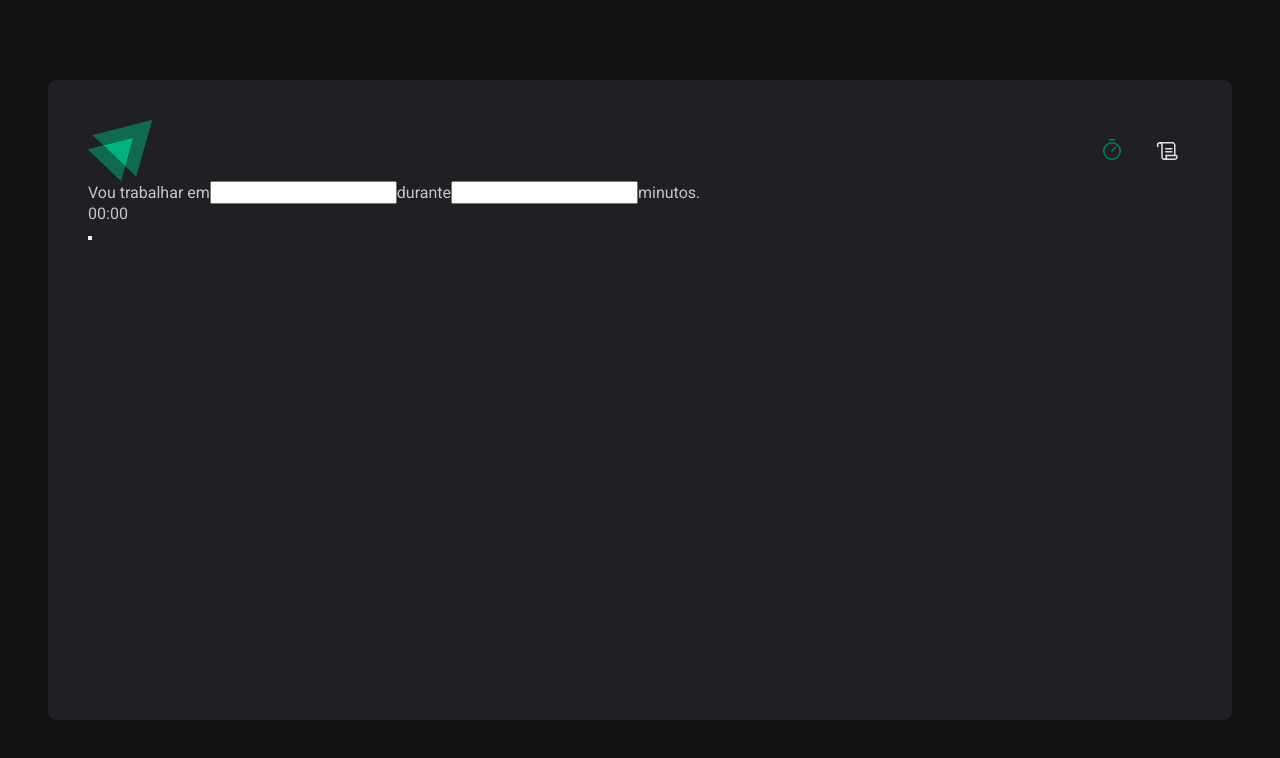
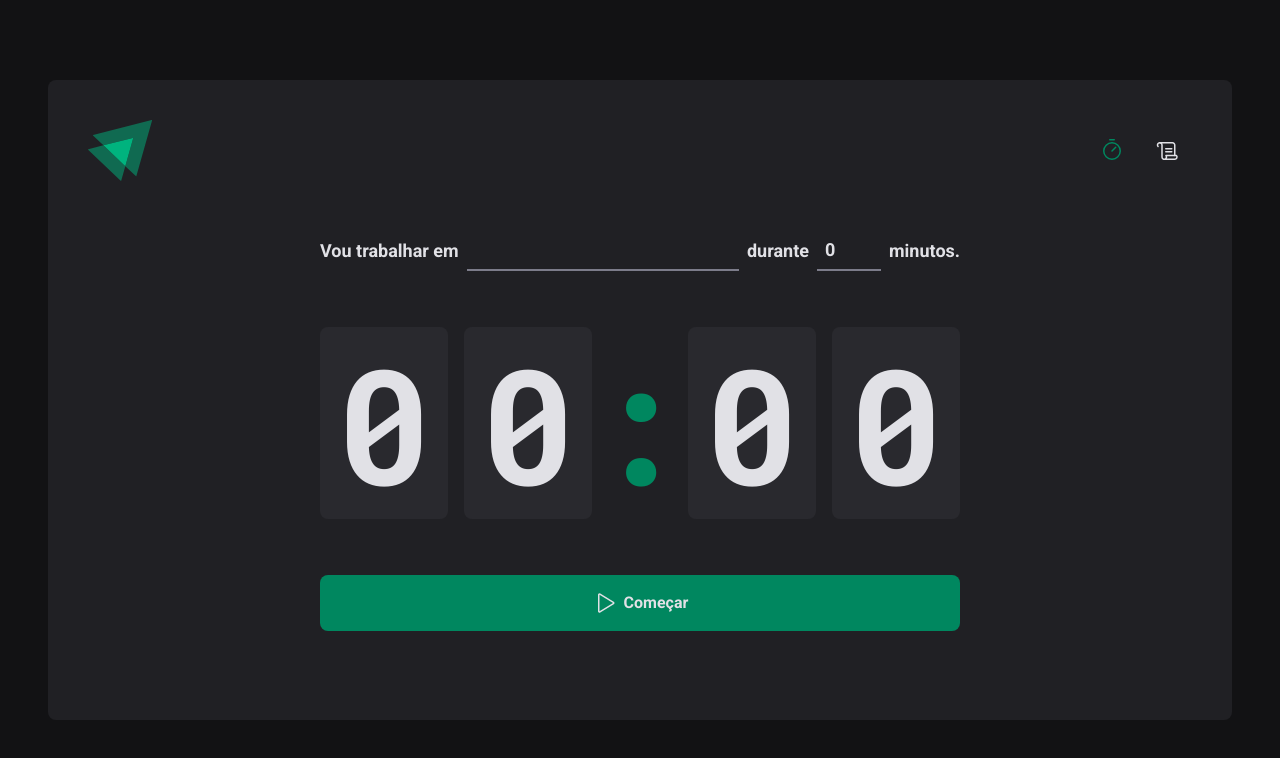
Before and after one commit to DanilloRezende/02-ignite-timer-2023, a React (Vite) app in the folder 02-ignite-timer/: page / in a window 1280 px wide. Shown: the top 758 px of the page. Built offline with nearby package versions, Linux system fonts and the light colour scheme; the HTML template or start-up script is replaced by a standard one.

Commit message:
Formulário

```diff
--- a/02-ignite-timer/package.json
+++ b/02-ignite-timer/package.json
@@ -10,11 +10,14 @@
     "preview": "vite preview"
   },
   "dependencies": {
+    "@hookform/resolvers": "^3.3.1",
     "phosphor-react": "^1.4.1",
     "react": "^18.2.0",
     "react-dom": "^18.2.0",
+    "react-hook-form": "^7.46.2",
     "react-router-dom": "^6.16.0",
-    "styled-components": "^6.0.8"
+    "styled-components": "^6.0.8",
+    "zod": "^3.22.2"
   },
   "devDependencies": {
     "@types/react": "^18.2.15",
--- a/02-ignite-timer/src/pages/History.tsx
+++ /dev/null
@@ -1,9 +0,0 @@
-
-export function History() {
-    return (
-    <div>
-    <h1>History</h1>
-
-</div>
-)
-}
--- /dev/null
+++ b/02-ignite-timer/src/pages/History/index.tsx
@@ -0,0 +1,64 @@
+import { HistoryContainer, HistoryList, Status } from "./styles";
+
+export function History() {
+    return (
+    <HistoryContainer>
+        <h1>History</h1>
+
+        <HistoryList>
+            <table>
+                <thead>
+                    <tr>
+                        <th>Tafera</th>
+                        <th>Duração</th>
+                        <th>Início</th>
+                        <th>Status</th>
+                    </tr>
+                </thead>
+                <tbody>
+                    <tr>
+                        <td>Tarefa</td>
+                        <td>20 minutos</td>
+                        <td>Há 2 meses</td>
+                        <td>
+                            <Status statusColor="green">Concluído</Status>
+                        </td>
+                    </tr>
+                </tbody>
+                <tbody>
+                    <tr>
+                        <td>Tarefa</td>
+                        <td>20 minutos</td>
+                        <td>Há 2 meses</td>
+                        <td>
+                            <Status statusColor="green">Concluído</Status>
+                        </td>
+                    </tr>
+                </tbody>
+                <tbody>
+                    <tr>
+                        <td>Tarefa</td>
+                        <td>20 minutos</td>
+                        <td>Há 2 meses</td>
+                        <td>
+                            <Status statusColor="yellow">Em andamento</Status>
+                        </td>
+                    </tr>
+                </tbody>
+                <tbody>
+                    <tr>
+                        <td>Tarefa</td>
+                        <td>20 minutos</td>
+                        <td>Há 2 meses</td>
+                        <td>
+                            <Status statusColor="red">Interrompido</Status>
+                        </td>
+                    </tr>
+                </tbody>
+
+            </table>
+        </HistoryList>
+
+    </HistoryContainer>
+)
+}
--- /dev/null
+++ b/02-ignite-timer/src/pages/History/styles.ts
@@ -0,0 +1,76 @@
+import styled from 'styled-components'
+
+export const HistoryContainer = styled.main`
+  flex: 1;
+  padding: 3.5rem;
+  display: flex;
+  flex-direction: column;
+  h1 {
+    font-size: 1.5rem;
+    color: ${(props) => props.theme['gray-100']};
+  }
+`
+
+export const HistoryList = styled.div`
+  flex: 1;
+  overflow: auto;
+  margin-top: 2rem;
+  table {
+    width: 100%;
+    border-collapse: collapse;
+    min-width: 600px;
+    th {
+      background-color: ${(props) => props.theme['gray-600']};
+      padding: 1rem;
+      text-align: left;
+      color: ${(props) => props.theme['gray-100']};
+      font-size: 0.875rem;
+      line-height: 1.6;
+      &:first-child {
+        border-top-left-radius: 8px;
+        padding-left: 1.5rem;
+      }
+      &:last-child {
+        border-top-right-radius: 8px;
+        padding-right: 1.5rem;
+      }
+    }
+    td {
+      background-color: ${(props) => props.theme['gray-700']};
+      border-top: 4px solid ${(props) => props.theme['gray-800']};
+      padding: 1rem;
+      font-size: 0.875rem;
+      line-height: 1.6;
+      &:first-child {
+        width: 50%;
+        padding-left: 1.5rem;
+      }
+      &:last-child {
+        padding-right: 1.5rem;
+      }
+    }
+  }
+`
+
+const STATUS_COLORS = {
+    yellow: 'yellow-500',
+    green: 'green-500',
+    red: 'red-500',
+  } as const
+
+  interface StatusProps {
+    statusColor: keyof typeof STATUS_COLORS
+  }
+
+  export const Status = styled.span<StatusProps>`
+    display: flex;
+    align-items: center;
+    gap: 0.5rem;
+    &::before {
+        content: '';
+        width: 0.5rem;
+        height: 0.5rem;
+        border-radius: 9999px;
+        background: ${(props) => props.theme[STATUS_COLORS[props.statusColor]]};
+  }
+`
--- a/02-ignite-timer/src/pages/Home/index.tsx
+++ b/02-ignite-timer/src/pages/Home/index.tsx
@@ -1,29 +1,84 @@
+import { Play } from "phosphor-react";
+import { CountdownContainer, FormContainer, HomeContainer, MinutesAmountInput, Separator, StartCountdownButton, TaskInput } from "./styles";
+import { useForm } from 'react-hook-form';
+import { zodResolver } from '@hookform/resolvers/zod';
+import * as zod from 'zod';
+
+const newCycleFormValidationSchema = zod.object({
+    task: zod.string().min(1, 'Informe a tarefa'),
+    minutesAmount: zod
+    .number()
+    .min(5, 'O ciclo precisa ser de no mínimo 5 minutos.')
+    .max(60, 'O ciclo precisa ser de no máximo 60 minutos.'),
+})
+
+
+type NewCycleFormData = zod.infer<typeof newCycleFormValidationSchema>
 
 export function Home() {
+
+    const { register, handleSubmit, watch, reset } = useForm<NewCycleFormData>({
+        resolver: zodResolver(newCycleFormValidationSchema),
+        defaultValues: {
+            task: ' ',
+            minutesAmount: 0,
+        },
+    })
+
+    function handleCreateNewCycle(data:NewCycleFormData){
+        console.log(data);
+        reset();
+    }
+
+    const task = watch('task')
+    const isSubmitDisabled = !task
+
     return (
-    <div>
-        <form action="">
-            <div>
+    <HomeContainer>
+        <form onSubmit={handleSubmit(handleCreateNewCycle)} action="">
+            <FormContainer>
                 <label htmlFor="">Vou trabalhar em</label>
-                <input id="task" />
+                <TaskInput
+                    id="task"
+                    placeholder="Dê um nome para o seu projeto."
+                    list="task-suggestions"
+                    {... register('task')}
+
+                />
+                <datalist id="task-suggestions">
+                    <option value="Projeto 01"/>
+                    <option value="Projeto 02"/>
+                    <option value="Projeto 03"/>
+                </datalist>
 
                 <label htmlFor="">durante</label>
-                <input type="number" id="minutesAmount"/>
+                <MinutesAmountInput
+                    type="number"
+                    id="minutesAmount"
+                    placeholder="00"
+                    step={5}
+                    min={5}
+                    max={60}
+                    {... register('minutesAmount', { valueAsNumber: true })}
+                />
 
                 <span>minutos.</span>
-            </div>
+            </FormContainer>
 
-            <div>
+            <CountdownContainer>
                 <span>0</span>
                 <span>0</span>
-                <span>:</span>
+                <Separator>:</Separator>
                 <span>0</span>
                 <span>0</span>
-            </div>
+            </CountdownContainer>
 
-            <button type="submit"></button>
+            <StartCountdownButton disabled={isSubmitDisabled} type="submit">
+                <Play size={24}/>
+                Começar
+            </StartCountdownButton>
         </form>
 
-    </div>
+    </HomeContainer>
     )
 }
--- a/02-ignite-timer/src/pages/Home/styles.ts
+++ b/02-ignite-timer/src/pages/Home/styles.ts
@@ -0,0 +1,108 @@
+import styled from "styled-components";
+
+export const HomeContainer = styled.main`
+    flex: 1;
+
+    display: flex;
+    flex-direction: column;
+    align-items: center;
+    justify-content: center;
+
+    form {
+        display: flex;
+        flex-direction: column;
+        align-items: center;
+        gap: 3.5rem;
+    }
+`
+
+export const FormContainer = styled.div`
+    width: 100%;
+    display: flex;
+    align-items: center;
+    justify-content: center;
+    gap: 0.5rem;
+    color: ${props => props.theme['gray-100']};
+    font-size: 1.125rem;
+    font-weight: bold;
+    flex-wrap: wrap;
+`
+
+export const CountdownContainer = styled.div`
+    font-family: 'Roboto Mono', monospace;
+    font-size: 10rem;
+    line-height: 8rem;
+    color: ${props => props.theme['gray-100']};
+
+    display: flex;
+    gap: 1rem;
+
+    span {
+        background: ${props => props.theme['gray-700']};
+        padding: 2rem 1rem;
+        border-radius: 8px;
+    }
+`
+
+export const Separator = styled.div`
+    padding: 2rem 0;
+    color: ${props => props.theme['green-500']};
+
+    width: 4rem;
+    overflow: hidden;
+    display: flex;
+    justify-content: center;
+`
+
+const BaseInput = styled.input`
+  background: transparent;
+  height: 2.5rem;
+  border: 0;
+  border-bottom: 2px solid ${(props) => props.theme['gray-500']};
+  font-weight: bold;
+  font-size: 1.125rem;
+  padding: 0 0.5rem;
+  color: ${(props) => props.theme['gray-100']};
+  &:focus {
+    box-shadow: none;
+    border-color: ${(props) => props.theme['green-500']};
+  }
+  &::placeholder {
+    color: ${(props) => props.theme['gray-500']};
+  }
+`
+
+export const TaskInput = styled(BaseInput)`
+  flex: 1;
+
+  &::-webkit-calendar-picker-indicator {
+    display: none !important;
+  }
+`
+
+export const MinutesAmountInput = styled(BaseInput)`
+  width: 4rem;
+`
+
+export const StartCountdownButton = styled.button`
+    width: 100%;
+    border: 0;
+    padding: 1rem;
+    border-radius: 8px;
+    display: flex;
+    align-items: center;
+    justify-content: center;
+    gap: 0.5rem;
+    font-weight: bold;
+    cursor: pointer;
+    background: ${(props) => props.theme['green-500']};
+    color: ${(props) => props.theme['gray-100']};
+    &:disabled {
+        opacity: 0.7;
+        cursor: not-allowed;
+    }
+    &:not(:disabled):hover {
+        background: ${(props) => props.theme['green-700']};
+    }
+
+`
--- a/02-ignite-timer/src/styles/global.ts
+++ b/02-ignite-timer/src/styles/global.ts
@@ -15,6 +15,7 @@
 body {
     background: ${props => props.theme['gray-900']};
     color: ${props => props.theme['gray-300']};
+    -webkit-font-smoothing: antialiased;
 }
 
 body, input, textarea, button {
```
Also changed, not shown: 1 other file (tests, documents, lock files or other folders).
